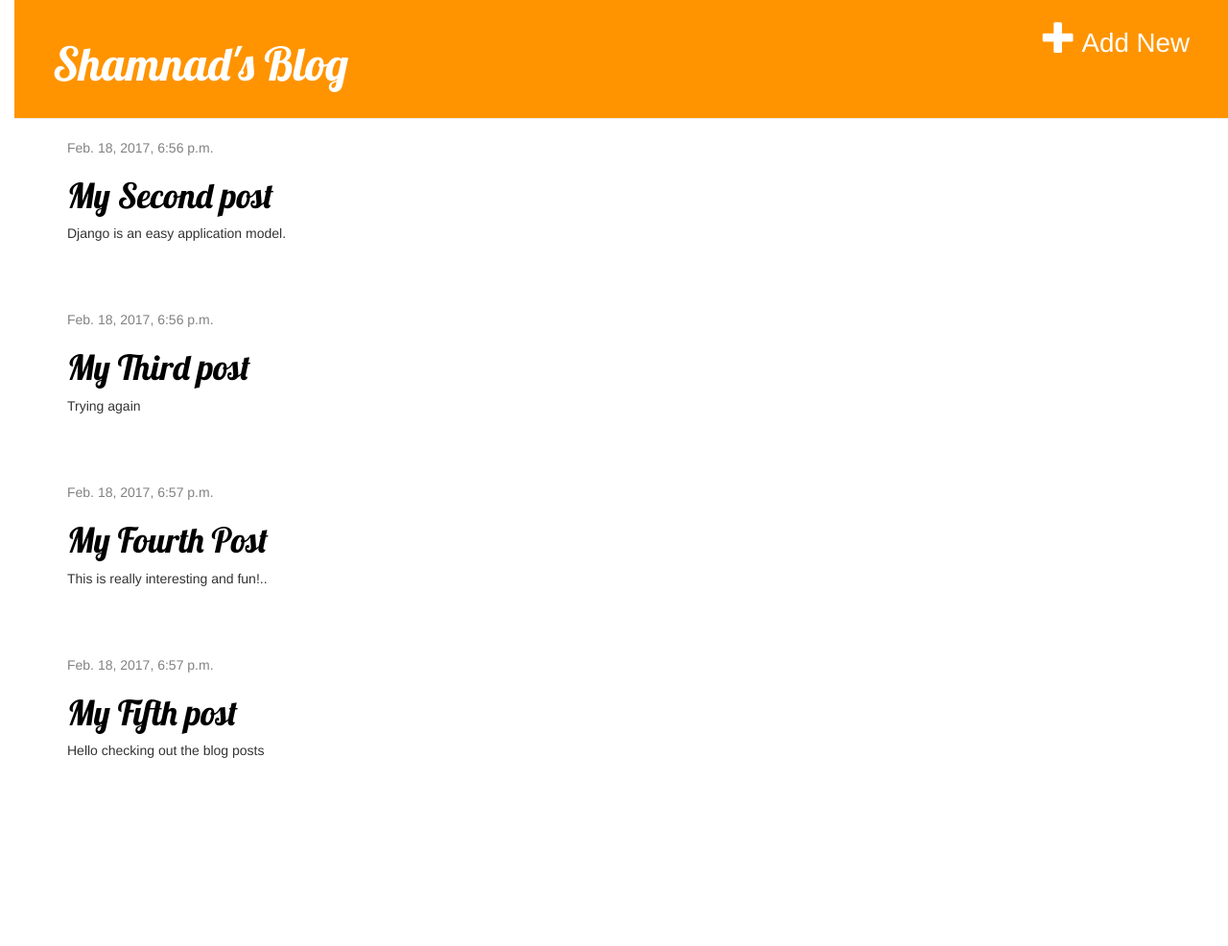
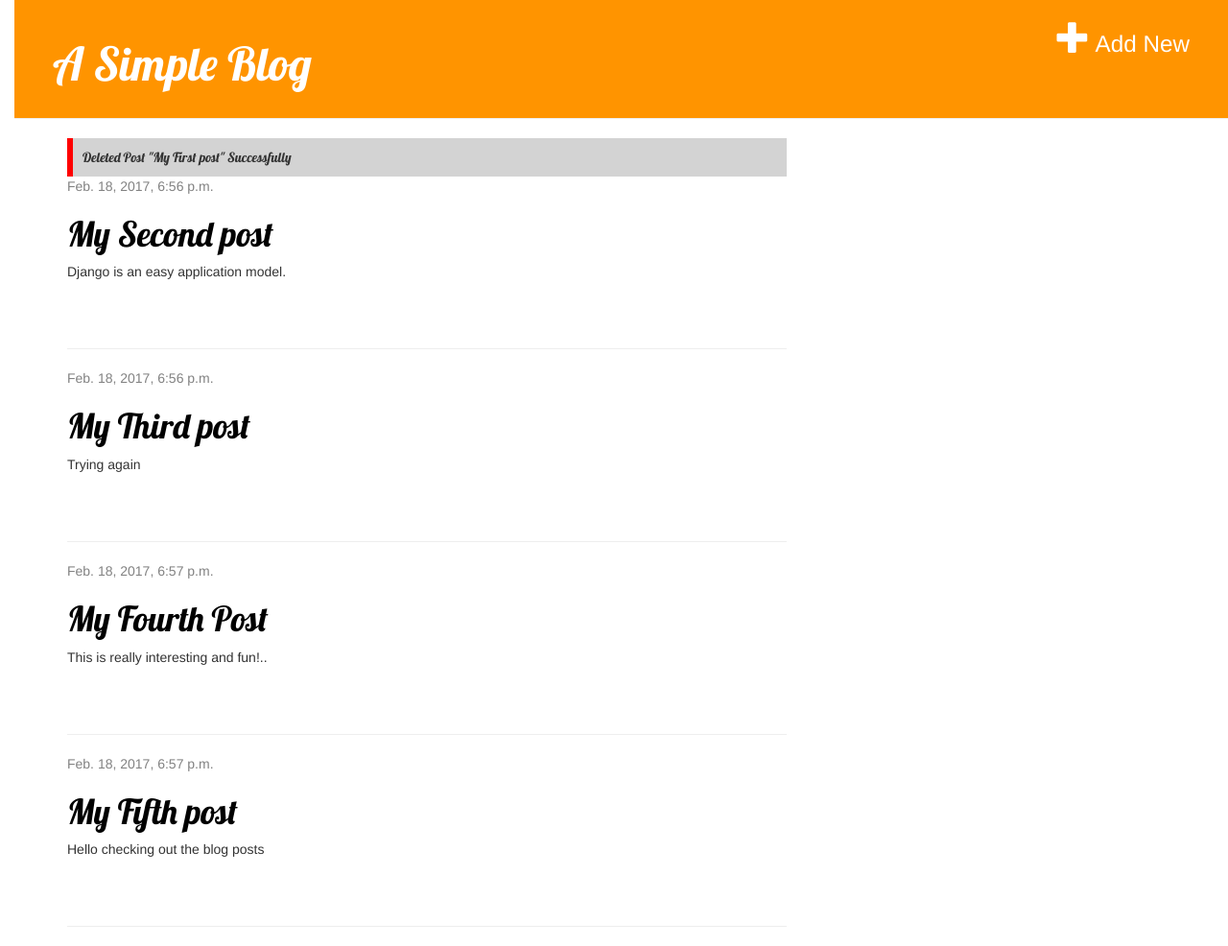
Before and after one commit to shamnadps/python_django_blog, a Django app: page /post/1/delete/ in a window 1280 px wide. Shown: the whole page at 96% size. Before the commit the page ends 790 px from the top, so only its background shows below. Run offline with Django 3.2, Linux system fonts and the light colour scheme; data comes from the database, SQL or seed files in the repository; some libraries are stand-ins or nearby versions.

Commit message:
Added message popup for delete/edit/add

```diff
--- a/myapp/static/css/blog.css
+++ b/myapp/static/css/blog.css
@@ -51,3 +51,20 @@ h1, h2, h3, h4 {
 .post h1 a, .post h1 a:visited {
     color: #000000;
 }
+
+.hr { background-color: red; height: 1px; border: 0; }
+
+.added {
+    padding:10px;
+    border: 2px;
+    border-left: 6px solid green;
+    background-color: lightgrey;
+    font-family: 'Lobster';
+}
+.deleted {
+    padding:10px;
+    border: 2px;
+    border-left: 6px solid red;
+    background-color: lightgrey;
+    font-family: 'Lobster';
+}
--- a/myapp/views.py
+++ b/myapp/views.py
@@ -1,39 +1,56 @@
 from django.shortcuts import render, get_object_or_404, redirect
 from django.utils import timezone
+from django.contrib.auth.models import User
 from .models import Post
 from .forms import PostForm
 
 # Create your views here.
 def post_list(request):
+    request.session['new'] = ''
+    request.session['saved'] = ''
     posts = Post.objects.filter(published_date__lte=timezone.now()).order_by('published_date')
     return render(request, 'blog/post_list.html', {'posts': posts})
 
 def post_detail(request, pk):
     post = get_object_or_404(Post, pk=pk)
-    return render(request, 'blog/post_detail.html', {'post': post})
+    newItem = request.session.get('new')
+    if not newItem:
+        newItem = ''
+    savedItem = request.session.get('saved')
+    if not savedItem:
+        savedItem = ''
+    return render(request, 'blog/post_detail.html', {'post': post,'savedItem':savedItem,'newItem':newItem})
 
 def post_new(request):
+    request.session['new'] = ''
+    request.session['saved'] = ''
     if request.method == "POST":
         form = PostForm(request.POST)
         if form.is_valid():
             post = form.save(commit=False)
-            post.author = request.user
+            users = User.objects.all()
+            post.author = users[0]
             post.published_date = timezone.now()
             post.save()
+            request.session['new'] = post.title
             return redirect('post_detail', pk=post.pk)
     else:
         form = PostForm()
     return render(request, 'blog/post_edit.html', {'form': form})
 
 def post_edit(request, pk):
+    request.session['new'] = ''
+    request.session['saved']=''
     post = get_object_or_404(Post, pk=pk)
     if request.method == "POST":
         form = PostForm(request.POST, instance=post)
         if form.is_valid():
             post = form.save(commit=False)
-            post.author = request.user
+            users = User.objects.all()
+            post.author = users[0]
             post.published_date = timezone.now()
             post.save()
+            request.session['saved'] = post.title
             return redirect('post_detail', pk=post.pk)
     else:
         form = PostForm(instance=post)
@@ -41,6 +58,8 @@ def post_edit(request, pk):
 
 def post_delete(request, pk):
     post = get_object_or_404(Post, pk=pk)
+    deletedItem = post.title
     post.delete()
     posts = Post.objects.filter(published_date__lte=timezone.now()).order_by('published_date')
-    return render(request, 'blog/post_list.html', {'posts': posts})
+
+    return render(request, 'blog/post_list.html', {'posts': posts,'deletedItem':deletedItem})
--- a/templates/blog/base.html
+++ b/templates/blog/base.html
@@ -1,7 +1,7 @@
 {% load staticfiles %}
 <html>
     <head>
-        <title>Shamnad's Blog</title>
+        <title>A Simple Blog</title>
         <link rel="stylesheet" href="//maxcdn.bootstrapcdn.com/bootstrap/3.2.0/css/bootstrap.min.css">
         <link rel="stylesheet" href="//maxcdn.bootstrapcdn.com/bootstrap/3.2.0/css/bootstrap-theme.min.css">
         <link href="//fonts.googleapis.com/css?family=Lobster&subset=latin,latin-ext" rel="stylesheet" type="text/css">
@@ -10,13 +10,9 @@
 
 <body>
     <div class="page-header">
-     <!--
-{% if user.is_authenticated %}
-    <a href="{% url 'post_new' %}" class="top-menu"><span class="glyphicon glyphicon-plus"></span></a>
-{% endif %}
--->
-        <a href="{% url 'post_new' %}" class="top-menu"><span class="glyphicon glyphicon-plus"></span><span style="font-size: 0.8em"> Add New</span></a>
-        <h1><a href="/">Shamnad's  Blog</a></h1>
+        <a href="{% url 'post_new' %}" class="top-menu"><span class="glyphicon glyphicon-plus"></span><span style="font-size: 0.7em"> Add New</span></a>
+
+        <h1><a href="/">A Simple  Blog</a></h1>
     </div>
     <div class="content container">
         <div class="row">
--- a/templates/blog/post_detail.html
+++ b/templates/blog/post_detail.html
@@ -1,6 +1,12 @@
 {% extends 'blog/base.html' %}
 
 {% block content %}
+    {% if newItem %}
+            <div class="added">Added New Post "{{ newItem }}" Successfully</div>
+    {% endif %}
+    {% if savedItem %}
+            <div class="added">Saved the changes for "{{ savedItem }}" Successfully</div>
+    {% endif %}
     <div class="post">
         {% if post.published_date %}
             <div class="date">
--- a/templates/blog/post_list.html
+++ b/templates/blog/post_list.html
@@ -1,6 +1,9 @@
 {% extends 'blog/base.html' %}
 
 {% block content %}
+    {% if deletedItem %}
+            <div class="deleted">Deleted Post "{{ deletedItem }}" Successfully</div>
+    {% endif %}
     {% for post in posts %}
         <div class="post">
             <div class="date">
@@ -9,5 +12,6 @@
             <h1><a href="{% url 'post_detail' pk=post.pk %}">{{ post.title }}</a></h1>
             <p>{{ post.text|linebreaksbr }}</p>
         </div>
+        <hr>
     {% endfor %}
 {% endblock %}
```
